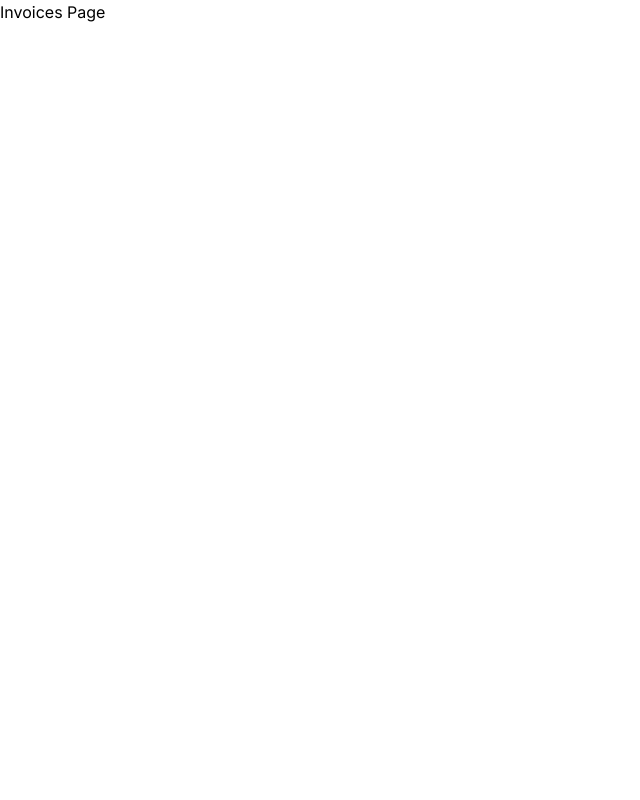
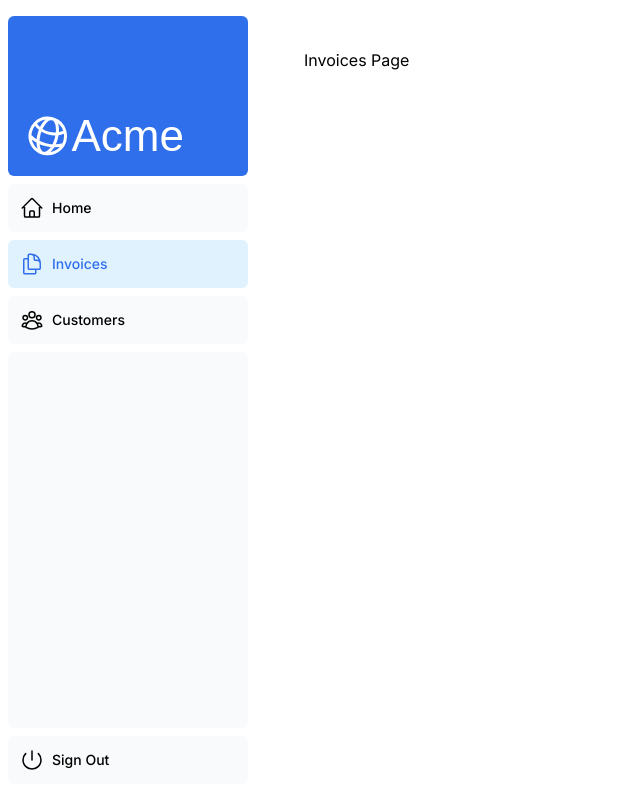
Before and after one commit to AndDev741/DashboardWithNextJS, a Next.js app: page /dashboard/invoices in a window 1280 px wide. Shown: the whole page, without its empty margins (0-640 px from the left). Built offline with nearby package versions, Linux system fonts and the light colour scheme; a web font is replaced by a local one.

Commit message:
Layout creating and Optimized Links added

```diff
--- /dev/null
+++ b/app/dashboard/layout.tsx
@@ -0,0 +1,13 @@
+import React from "react";
+import SideNav from "../ui/dashboard/sidenav";
+
+export default function Layout({ children }: {children: React.ReactNode}){
+    return(
+        <div className="flex h-screen flex-col md:flex-row md:overflow-hidden">
+            <div className="w-full flex-none md:w-64">
+                <SideNav/>
+            </div>
+            <div className="flex-grow p-6 md:overflow-y-auto md:p-12">{children}</div>
+        </div>
+    )
+}
--- a/app/ui/dashboard/nav-links.tsx
+++ b/app/ui/dashboard/nav-links.tsx
@@ -1,35 +1,47 @@
+'use client';
+
 import {
   UserGroupIcon,
   HomeIcon,
   DocumentDuplicateIcon,
 } from '@heroicons/react/24/outline';
+import Link from 'next/link';
+import { usePathname } from 'next/navigation';
 
 // Map of links to display in the side navigation.
 // Depending on the size of the application, this would be stored in a database.
 const links = [
-  { name: 'Home', href: '/dashboard', icon: HomeIcon },
+  {
+    name: 'Home',
+    href: '/dashboard',
+    icon: HomeIcon },
   {
     name: 'Invoices',
     href: '/dashboard/invoices',
     icon: DocumentDuplicateIcon,
   },
-  { name: 'Customers', href: '/dashboard/customers', icon: UserGroupIcon },
+  {
+    name: 'Customers',
+    href: '/dashboard/customers',
+    icon: UserGroupIcon },
 ];
 
 export default function NavLinks() {
+  const pathName = usePathname();
   return (
     <>
       {links.map((link) => {
         const LinkIcon = link.icon;
         return (
-          <a
+          <Link
             key={link.name}
             href={link.href}
-            className="flex h-[48px] grow items-center justify-center gap-2 rounded-md bg-gray-50 p-3 text-sm font-medium hover:bg-sky-100 hover:text-blue-600 md:flex-none md:justify-start md:p-2 md:px-3"
+            className={`flex h-[48px] grow items-center justify-center gap-2 rounded-md bg-gray-50 p-3 text-sm font-medium hover:bg-sky-100 hover:text-blue-400 md:flex-none md:justify-start md:p-2 md:px-3
+            ${pathName === link.href ? 'bg-sky-100 text-blue-600' : ''}`}
           >
             <LinkIcon className="w-6" />
             <p className="hidden md:block">{link.name}</p>
-          </a>
+          </Link>
         );
       })}
     </>
--- a/app/ui/dashboard/sidenav.tsx
+++ b/app/ui/dashboard/sidenav.tsx
@@ -2,6 +2,7 @@ import Link from 'next/link';
 import NavLinks from '@/app/ui/dashboard/nav-links';
 import AcmeLogo from '@/app/ui/acme-logo';
 import { PowerIcon } from '@heroicons/react/24/outline';
+
 
 export default function SideNav() {
   return (
```
